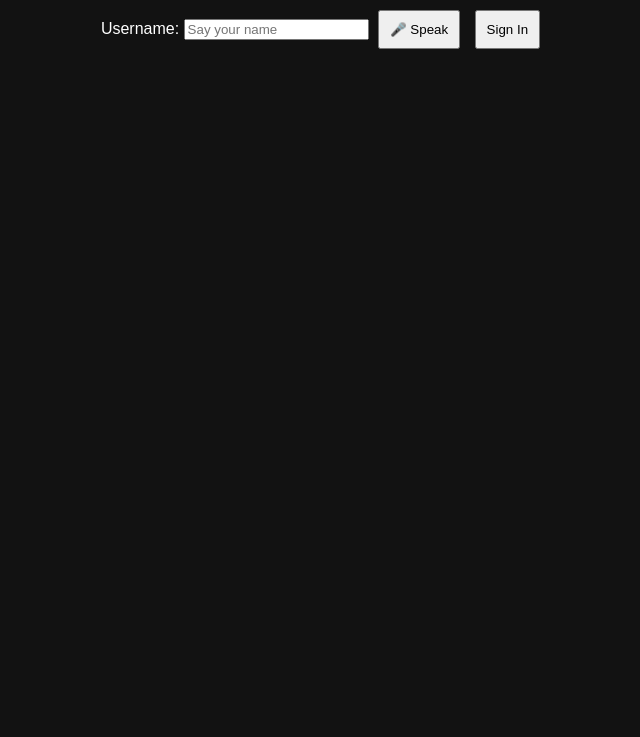
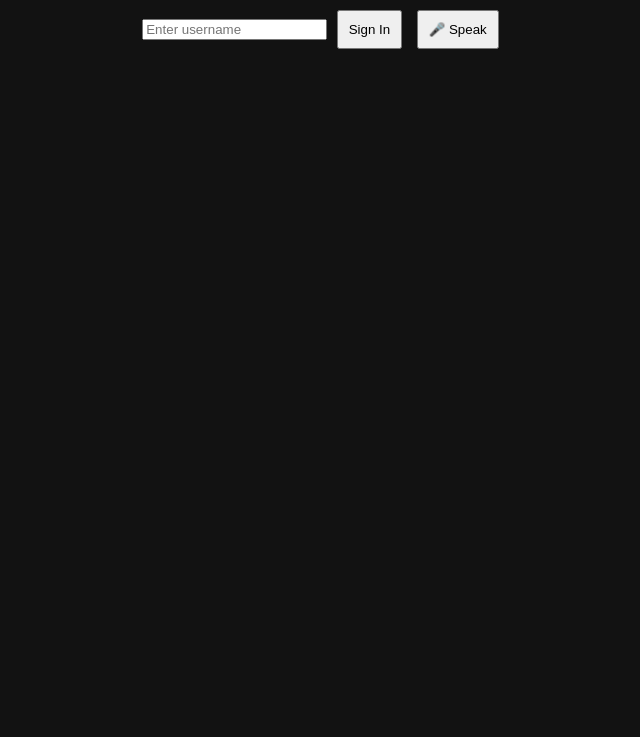
Before and after one commit to DasariMounika123/voice-form-, a plain HTML site: page index.html in a window 1280 px wide. Shown: the part 63-800 px from the top of the page, without its empty margins (317-957 px from the left). Drawn offline with Linux system fonts and the light colour scheme.

Commit message:
Update index.html

```diff
--- a/index.html
+++ b/index.html
@@ -3,16 +3,14 @@
 <head>
     <meta charset="UTF-8">
     <meta name="viewport" content="width=device-width, initial-scale=1.0">
-    <title>Voice Sign-In</title>
+    <title>Sign In</title>
     <link rel="stylesheet" href="styles.css">
 </head>
 <body>
     <h2>Sign In</h2>
-
-    <label>Username:</label>
-    <input type="text" id="username" placeholder="Say your name">
-    <button onclick="startVoiceRecognition('username')">🎤 Speak</button>
-    <button id="signInBtn">Sign In</button>
+    <input type="text" id="username" placeholder="Enter username">
+    <button onclick="signIn()">Sign In</button>
+    <button onclick="startVoiceInput()">🎤 Speak</button>
 
     <script src="auth.js"></script>
 </body>
```
